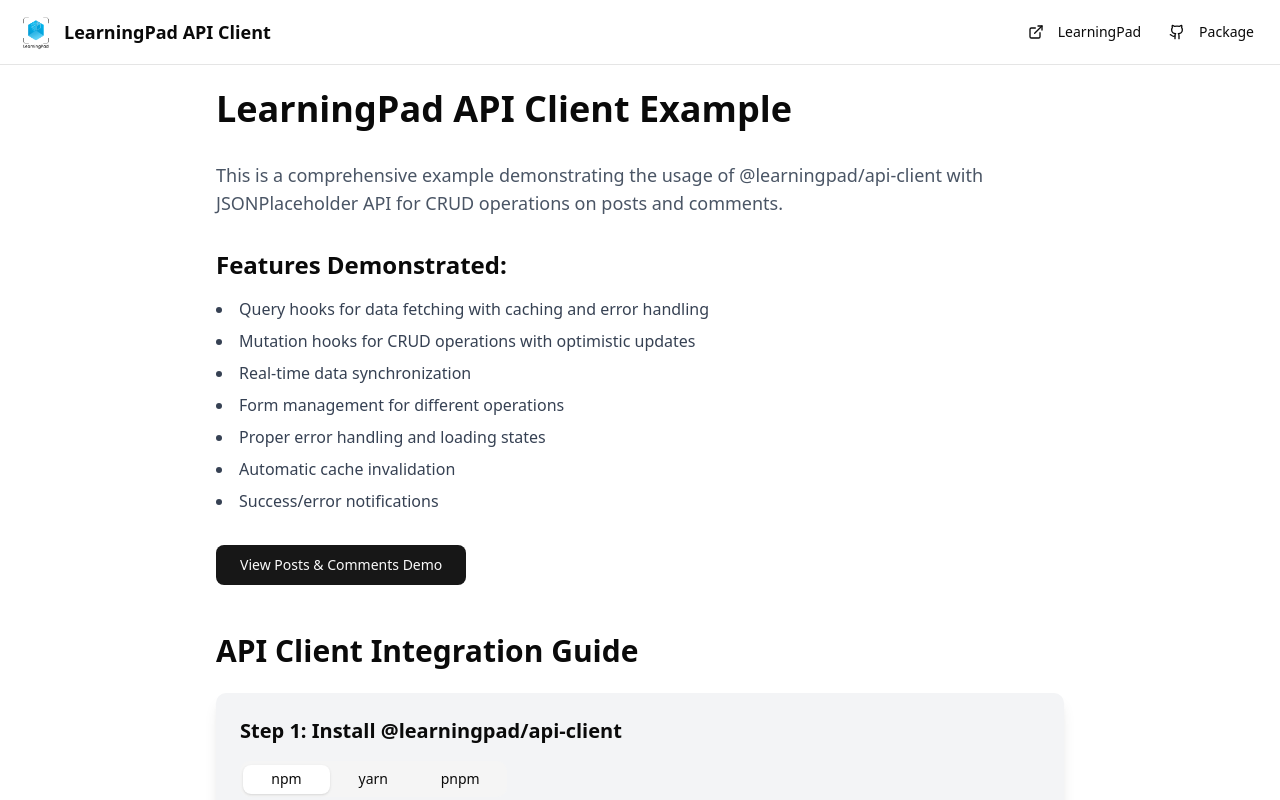
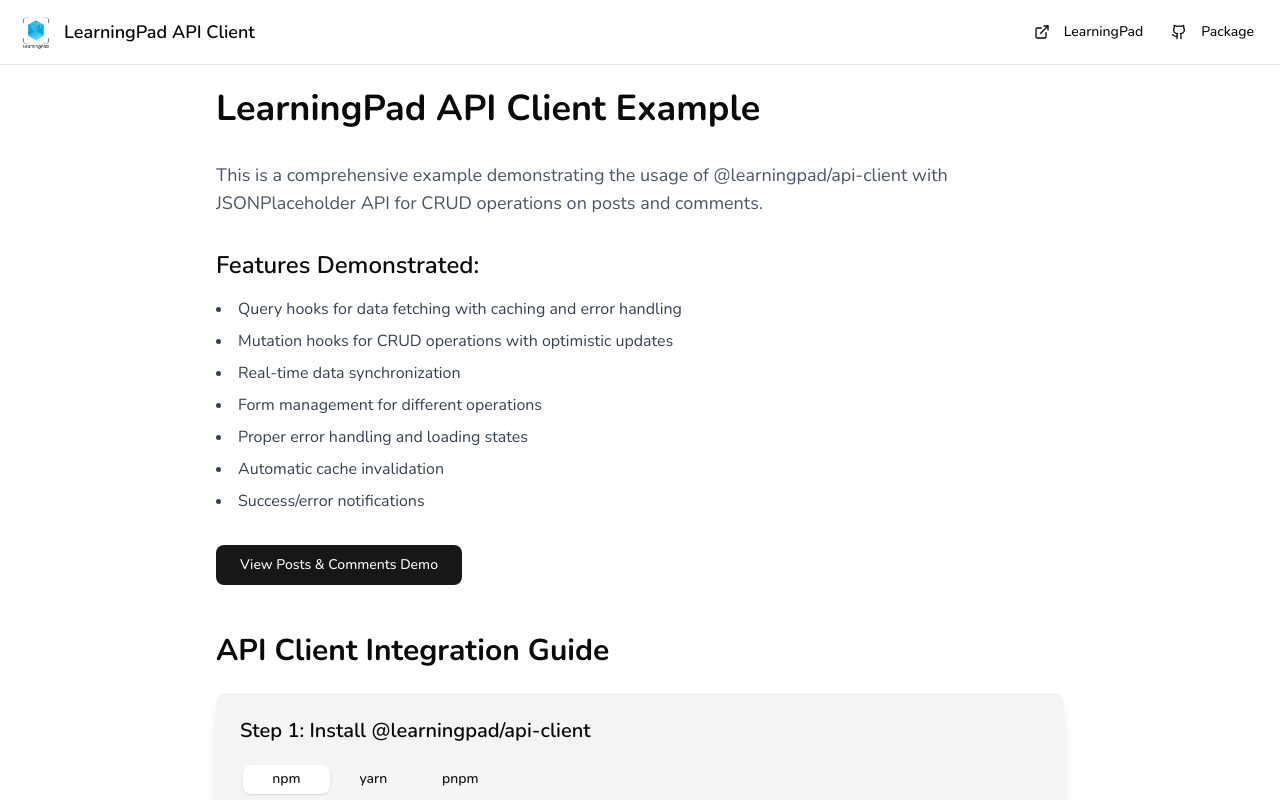
Before and after one commit to AshutoshDash1999/learningpad-api-client-example, a Next.js app: page / in a window 1280 px wide. Shown: the top 800 px of the page. Built offline with nearby package versions, Linux system fonts and the light colour scheme.

Commit message:
feat: Replace Poppins font with Nunito in layout and update PostCard component for improved styling and structure

```diff
--- a/app/globals.css
+++ b/app/globals.css
@@ -6,7 +6,7 @@
 @theme inline {
   --color-background: var(--background);
   --color-foreground: var(--foreground);
-  --font-sans: var(--font-poppins);
+  --font-sans: var(--font-nunito);
   --color-sidebar-ring: var(--sidebar-ring);
   --color-sidebar-border: var(--sidebar-border);
   --color-sidebar-accent-foreground: var(--sidebar-accent-foreground);
@@ -117,10 +117,19 @@
   }
   body {
     @apply bg-background text-foreground;
+    font-family: var(--font-nunito), ui-sans-serif, system-ui, -apple-system,
+      BlinkMacSystemFont, "Segoe UI", Roboto, "Helvetica Neue", Arial,
+      "Noto Sans", sans-serif;
   }
 }
 
 @layer utilities {
+  .font-nunito {
+    font-family: var(--font-nunito), ui-sans-serif, system-ui, -apple-system,
+      BlinkMacSystemFont, "Segoe UI", Roboto, "Helvetica Neue", Arial,
+      "Noto Sans", sans-serif;
+  }
+
   .line-clamp-2 {
     display: -webkit-box;
     -webkit-line-clamp: 2;
--- a/app/layout.tsx
+++ b/app/layout.tsx
@@ -2,13 +2,13 @@
 import AppProvider from "@/components/providers/app-provider";
 import QueryProvider from "@/components/providers/query-provider";
 import type { Metadata } from "next";
-import { Poppins } from "next/font/google";
+import { Nunito } from "next/font/google";
 import "./globals.css";
 
-const poppins = Poppins({
-  variable: "--font-poppins",
+const nunito = Nunito({
+  variable: "--font-nunito",
   subsets: ["latin"],
-  weight: ["100", "200", "300", "400", "500", "600", "700", "800", "900"],
+  weight: ["200", "300", "400", "500", "600", "700", "800", "900"],
 });
 
 export const metadata: Metadata = {
@@ -109,7 +109,7 @@
         <link rel="icon" href="/logo.png" type="image/png" />
         <link rel="apple-touch-icon" href="/logo.png" />
       </head>
-      <body className={`${poppins.variable} antialiased`}>
+      <body className={`${nunito.variable} font-nunito antialiased`}>
         <QueryProvider>
           <AppProvider>
             <div className="flex min-h-screen flex-col">
--- a/app/posts/_components/PostCard.tsx
+++ b/app/posts/_components/PostCard.tsx
@@ -88,13 +88,15 @@
   };
 
   return (
-    <Card className="hover:shadow-lg transition-all duration-200 group">
-      <CardHeader className="pb-3">
+    <Card className="hover:shadow-lg transition-all duration-200 group flex flex-col justify-between">
+      <div>
+        <CardHeader className="">
           <div className="flex items-start justify-between">
             <CardTitle className="text-lg font-semibold line-clamp-2 leading-tight">
               {post.title}
             </CardTitle>
           </div>
+
           <div className="flex items-center gap-2 text-sm text-muted-foreground">
             <User className="h-3 w-3" />
             <Link
@@ -117,11 +119,12 @@
           </div>
         </CardHeader>
 
-      <CardContent className="pb-3">
+        <CardContent className="">
           <p className="text-muted-foreground text-sm line-clamp-3 leading-relaxed">
             {post.body}
           </p>
         </CardContent>
+      </div>
 
       <CardFooter className="pt-0">
         <div className="flex w-full gap-2">
```
Lines whose indentation alone changed are shown as unchanged.
